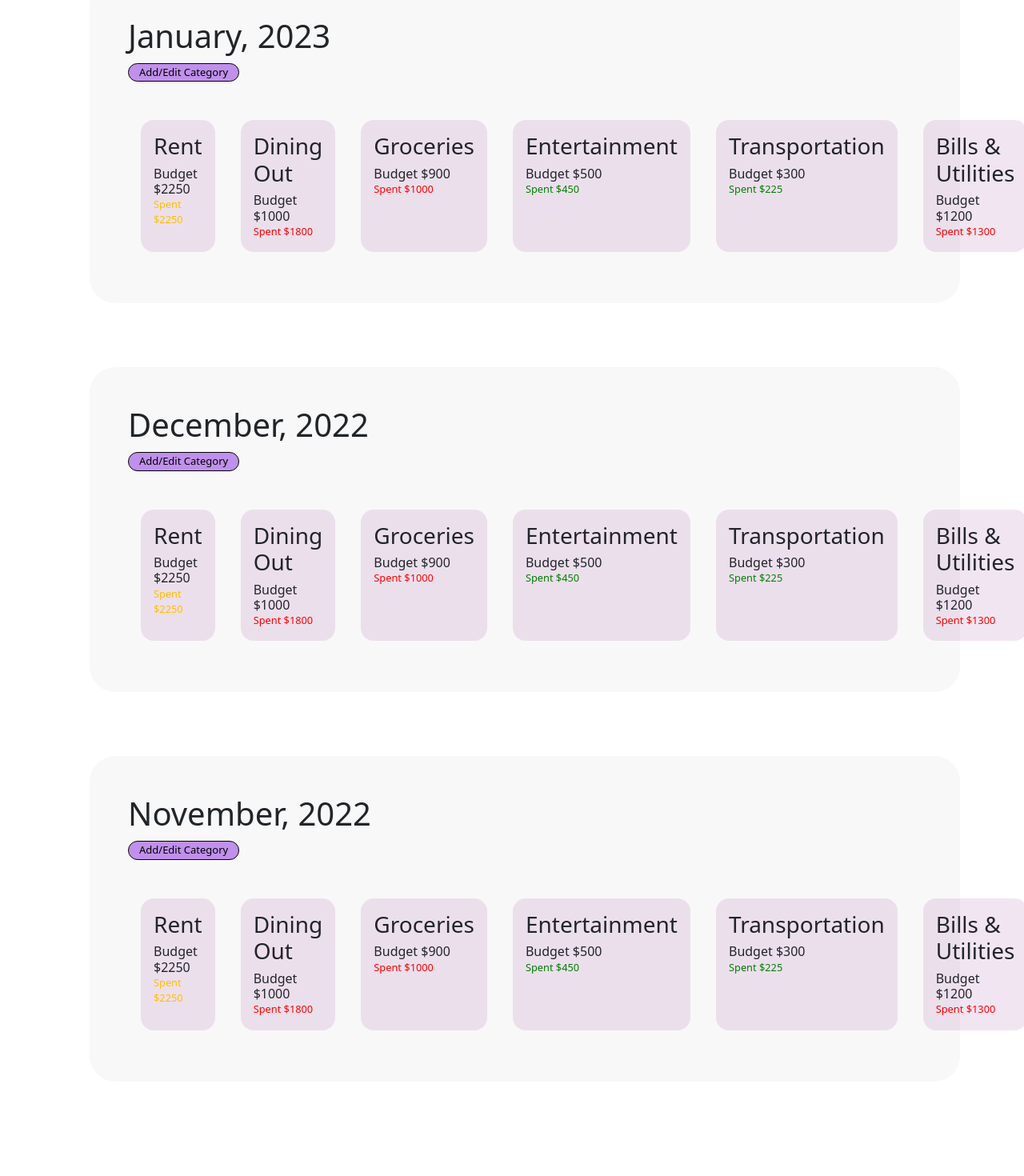
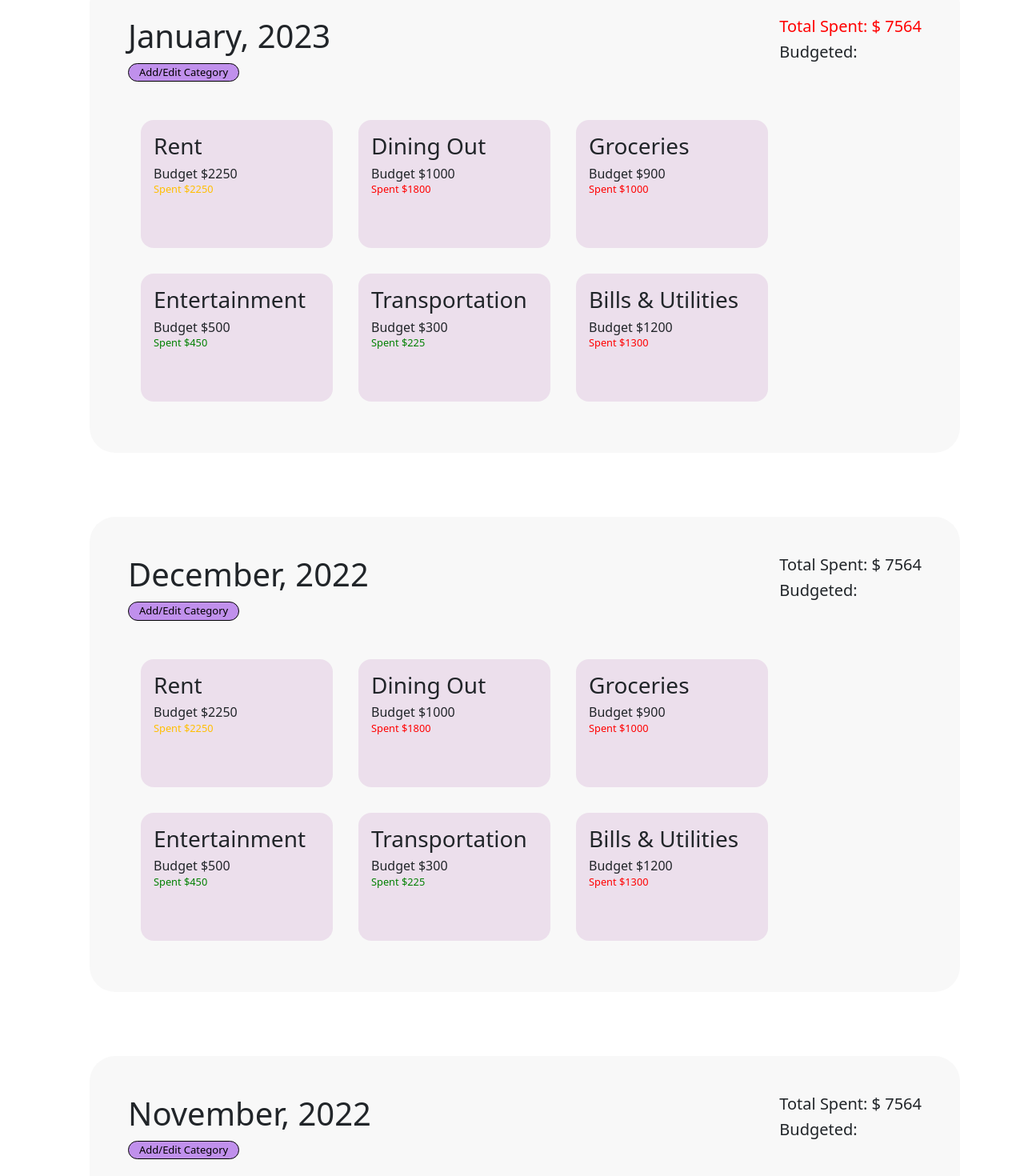
Before and after one commit to Unaiza898/Hackathon_2023, a React (Create React App) app in the folder client/: page /userExpenses in a window 1280 px wide. Shown: the part 360-1830 px from the top of the page at 80% size. Before the commit the page ends 1712 px from the top, so only its background shows below. Built offline with nearby package versions, Linux system fonts and the light colour scheme.

Commit message:
added styling

```diff
--- a/client/src/Components/UserExpenses.js
+++ b/client/src/Components/UserExpenses.js
@@ -13,10 +13,16 @@
          {/* January Expenses */}
          <div className='january-container' >
             <div className="january-header">
-               <h1> January, 2023</h1>
-               <button className='month-edit'>Add/Edit Category</button>
+               <div>
+                  <h1> January, 2023</h1>
+                  <button className='month-edit'>Add/Edit Category</button>
+               </div>
+               <div>
+                  <h5 style={{color: 'red'}}>Total Spent: $ 7564</h5>
+                  <h5>Budgeted: </h5>
+               </div>
             </div>
-            <div className="dashboard-page">
+            <div className="month-container">
                <div class="card1">
                   <h3>Rent</h3>
                   <div class="card-body">
@@ -64,10 +70,17 @@
 
          <div className='january-container' >
             <div className="january-header">
-               <h1> December, 2022 </h1>
-               <button className='month-edit'>Add/Edit Category</button>
+               <div>
+                  <h1> December, 2022</h1>
+                  <button className='month-edit'>Add/Edit Category</button>
+               </div>
+               <div>
+                  <h5>Total Spent: $ 7564</h5>
+                  <h5>Budgeted: </h5>
+               </div>
+
             </div>
-            <div className="dashboard-page">
+            <div className="month-container">
                <div class="card1">
                   <h3>Rent</h3>
                   <div class="card-body">
@@ -115,10 +128,16 @@
 
          <div className='january-container' >
             <div className="january-header">
-               <h1> November, 2022 </h1>
-               <button className='month-edit'>Add/Edit Category</button>
+               <div>
+                  <h1> November, 2022</h1>
+                  <button className='month-edit'>Add/Edit Category</button>
+               </div>
+               <div>
+                  <h5>Total Spent: $ 7564</h5>
+                  <h5>Budgeted: </h5>
+               </div>
             </div>
-            <div className="dashboard-page">
+            <div className="month-container">
                <div class="card1">
                   <h3>Rent</h3>
                   <div class="card-body">
--- a/client/src/Style/UserExpenses.css
+++ b/client/src/Style/UserExpenses.css
@@ -19,13 +19,24 @@
 
 .january-header {
    padding-bottom: 2em;
+   display: flex;
+   justify-content: space-between;
 }
+
+.month-container {
+   /* border: 1px solid black; */
+   display: flex;
+   flex-wrap: wrap;
+}
+
 
 .card1 {
    background-color: rgb(128, 0, 128, .10);
    padding: 1em;
    border-radius: 1em;
    margin: 1em;
+   width: 15em;
+   height: 10em;
 }
 
 .month-edit {
```
